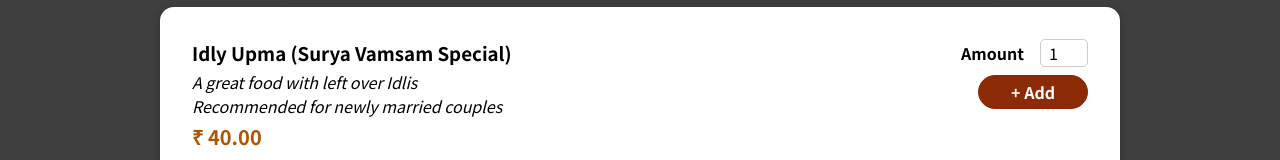
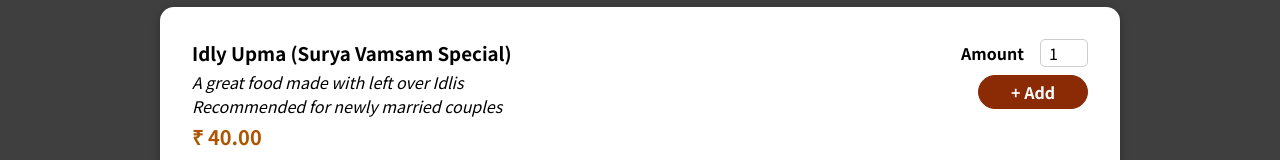
Before and after one commit to Lokeshwaran360/Restaurant, a React (Create React App) app: page / in a window 1280 px wide. Shown: the part 498-658 px from the top of the page. Built offline with nearby package versions, Linux system fonts and the light colour scheme.

Commit message:
Added functionalites to update cart item numbers

```diff
--- a/src/components/Cart/Cart.js
+++ b/src/components/Cart/Cart.js
@@ -12,7 +12,7 @@ const Cart = (props) => {
             <span>15.00</span>
         </div>
         <div className={classes.actions}>
-            <button className={classes['button--alt']} onclick={props.onClose}>Close</button>
+            <button className={classes['button--alt']} onClick={props.onClose}>Close</button>
             <button className={classes.button}>Order</button>
         </div>
     </Modal>
--- a/src/components/Meals/AvailableMeals.js
+++ b/src/components/Meals/AvailableMeals.js
@@ -6,7 +6,7 @@ const DUMMY_MEALS = [
   {
     id: 'm1',
     name: 'Idly Upma (Surya Vamsam Special)',
-    description: 'A great food with left over Idlis',
+    description: 'A great food made with left over Idlis',
     recommended: 'Recommended for newly married couples',
     price: 40,
   },
```
